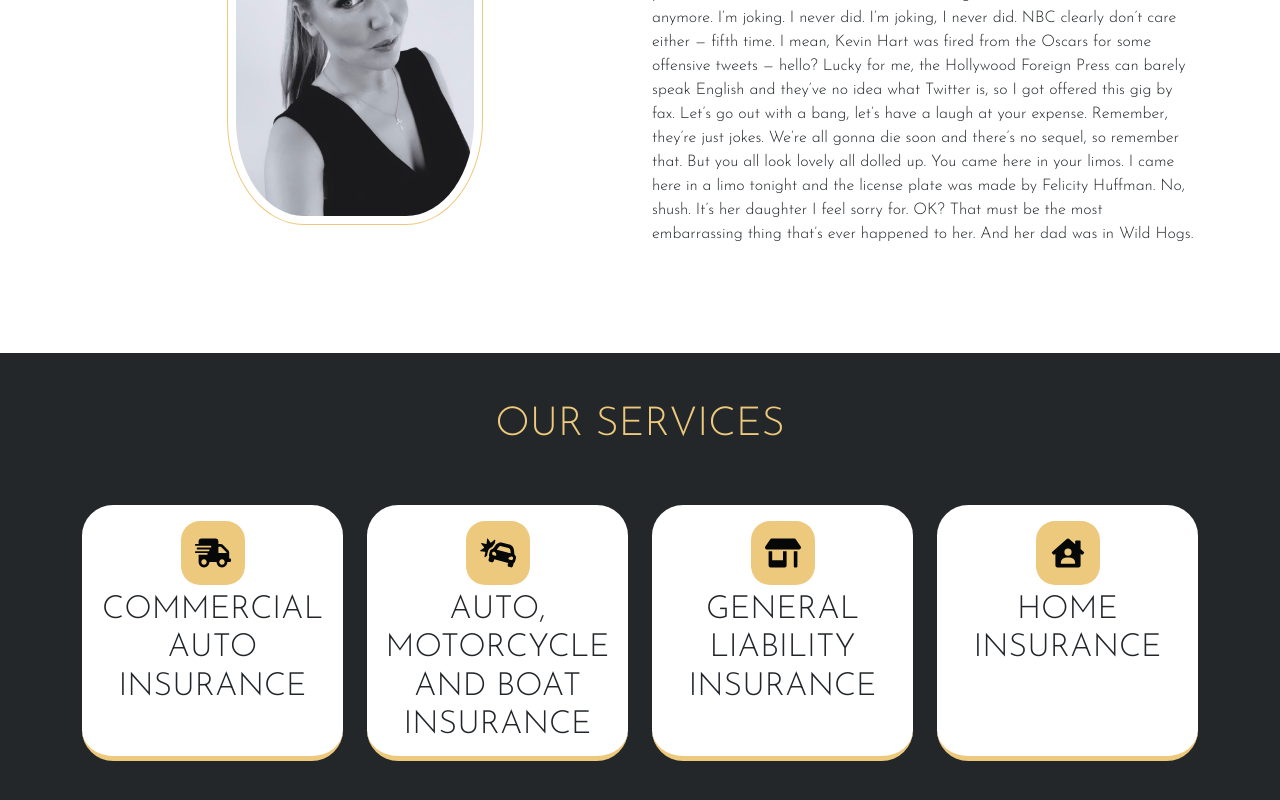
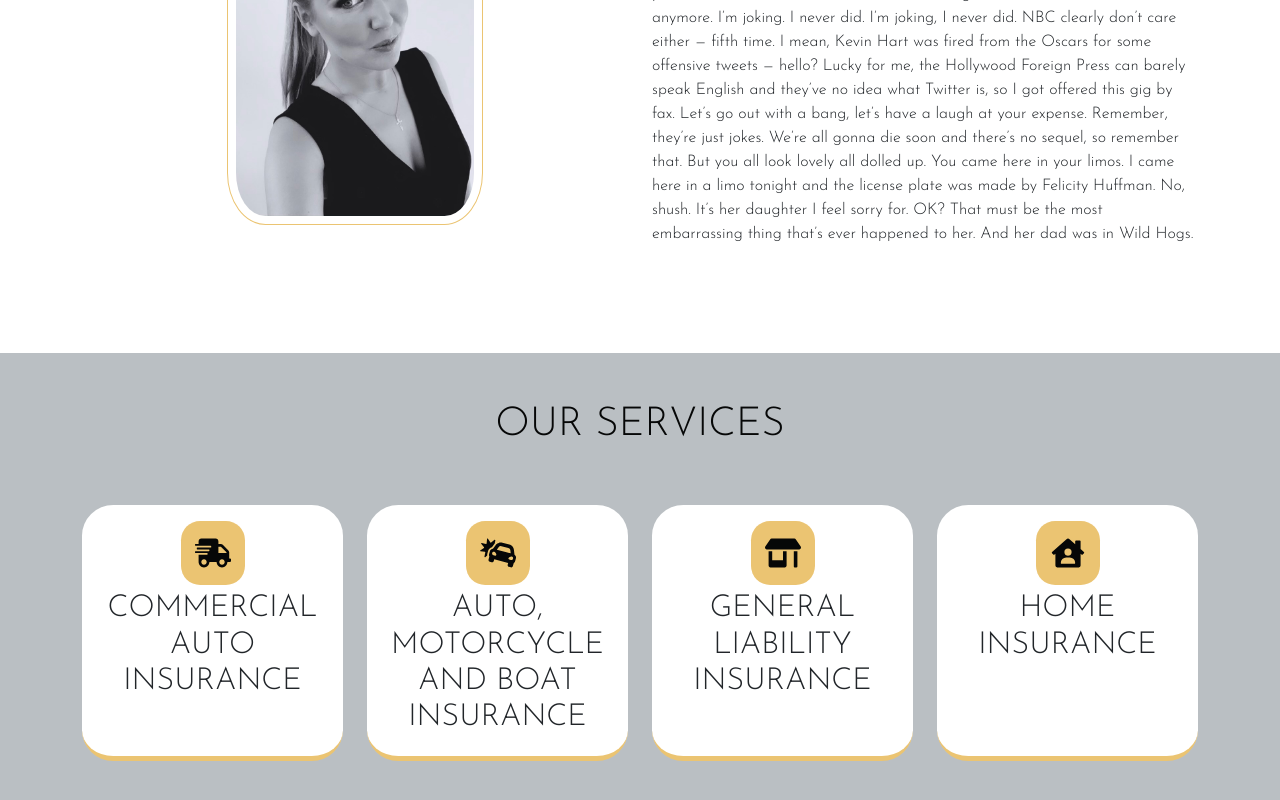
Before and after one commit to Deymar-Insurance/insurance, a React (Create React App) app: page / in a window 1280 px wide. Shown: the part 970-1770 px from the top of the page. Built offline with nearby package versions, Linux system fonts and the light colour scheme.

Commit message:
commit to 'services'

```diff
--- a/src/App.css
+++ b/src/App.css
@@ -1,14 +1,14 @@
 @import url('https://fonts.googleapis.com/css2?family=Josefin+Sans:wght@300&display=swap');
 
 :root {
-  --primary-gold: rgb(237, 201, 125);
+  --primary-gold: rgb(235, 196, 114);
   --primary-white: #ffffff;
   --primary-light-grey: #f4f4f4;
   --primary-orange: #FF871A;
   --primary-green: #4AB834;
   --primary-dark: rgb(255, 255, 255, 0);
   --primary-dark2: rgb(36, 39, 41);
-  --primary-grey: rgb(44, 48, 52);
+  --primary-grey: rgb(186, 191, 195);
   --primary-black: rgb(6, 7, 7);
   --primary-med-grey: rgb(107, 113, 120);
   --primary-red: #f04019;
@@ -106,7 +106,7 @@ nav ul li {
 
 .profile-img {
   width: 16rem;
-  border-radius: 30%;
+  border-radius: 15%;
   padding: .5rem;
   margin-bottom: 2rem;
   border: 1px solid var(--primary-gold);
@@ -128,17 +128,17 @@ nav ul li {
 .services {
   text-align: center;
   padding-bottom: 2.5rem;
-  background-color: var(--primary-dark2);
+  background-color: var(--primary-grey);
   height: 80vh;
 }
 
 .services h1 {
-  color: var(--primary-gold);
+  color: var(--primary-black);
   text-transform: uppercase;
 }
 
 .services h3 {
-  font-size: 2rem;
+  font-size: 1.9rem;
 }
 
 .services .circle {
@@ -173,9 +173,10 @@ nav ul li {
 
 .services .box:hover {
   background: var(--primary-gold);
-  border-bottom: 0.3125rem solid var(--primary-white);
+  /* border-bottom: 0.3125rem solid var(--primary-white); */
   transition: transform 250ms;
-  transform: translateY(0.3rem);
+  transform: translateY(-5px);
+  box-shadow: 4px 8px 15px 2px rgba(0, 0, 0, 0.3);
 }
 
 .services .box:hover .icon {
```
